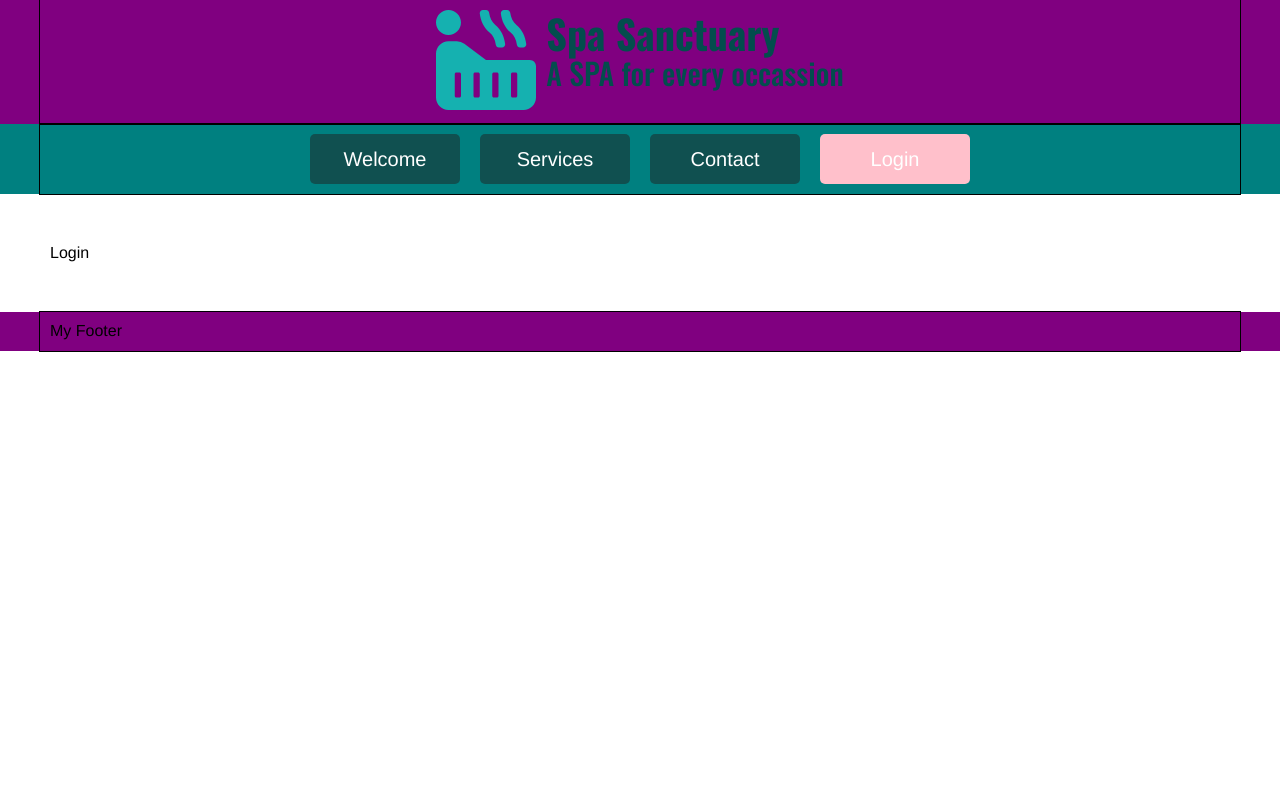
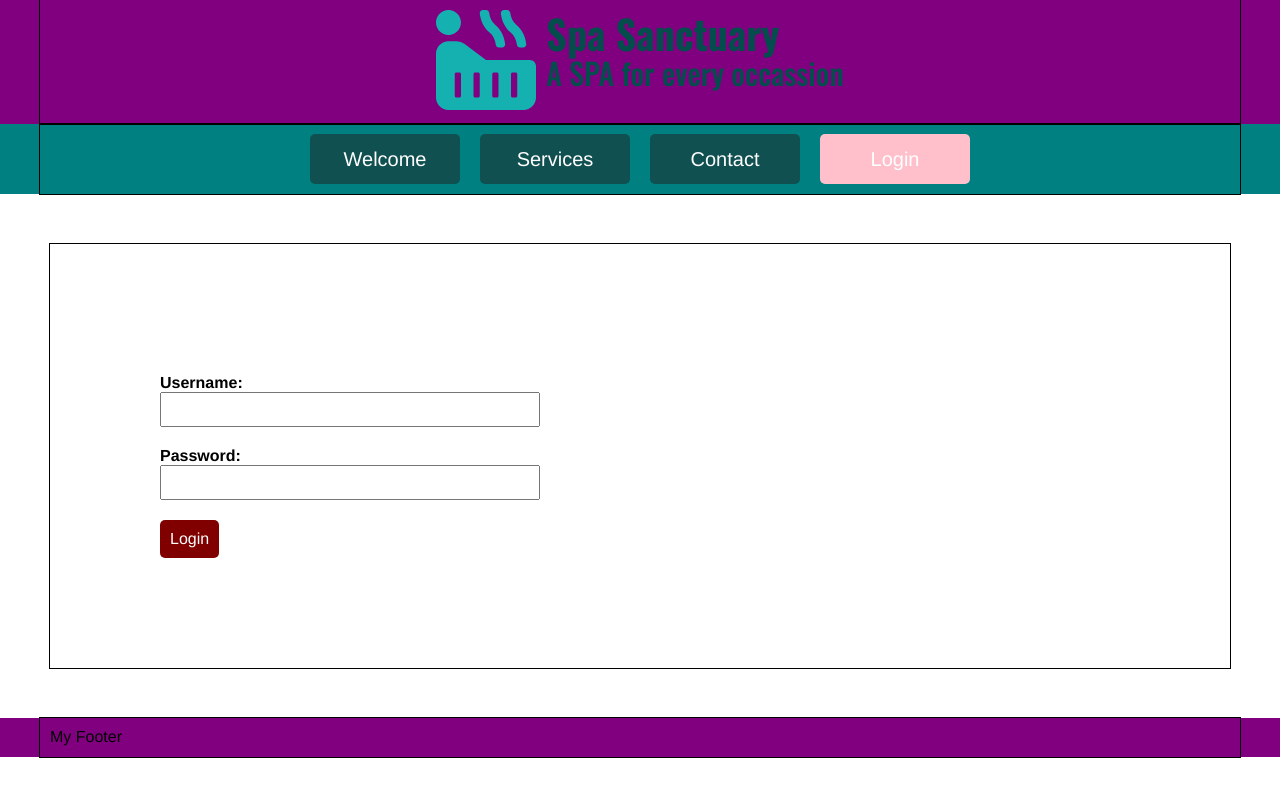
Before and after one commit to wonheeart/UCLAX-2020-Web1_MyWorkbook, a React (Create React App) app in the folder SPA-In-Class/: page /Login in a window 1280 px wide. Shown: the top 796 px of the page. Built offline with nearby package versions, Linux system fonts and the light colour scheme.

Commit message:
updated SPA with login form

```diff
--- a/SPA-In-Class/src/App/Pages/Login.jsx
+++ b/SPA-In-Class/src/App/Pages/Login.jsx
@@ -1,6 +1,9 @@
 import React from 'react';
 import styled from 'styled-components';
 import Helmet from 'react-helmet';
+
+/* Components ---------------------------*/
+import LoginForm from './Login/LoginForm.jsx';
 
 const Login = () => {
 
@@ -9,7 +12,11 @@
               <Helmet>
                 <title>Login :: SPA App</title>
             </Helmet>
-            Login
+            <div className="nested-wrapper">
+                <div className="LoginForm">
+                    <LoginForm />
+                </div>
+            </div>
         </LoginStyled>
     );
 }
@@ -17,5 +24,12 @@
 export default Login;
 
 const LoginStyled = styled.div`
+    .nested-wrapper {
+        display: flex;
 
+        .LoginForm {
+            padding: 100px;
+            width: 50%;
+        }
+    }
 `;
--- /dev/null
+++ b/SPA-In-Class/src/App/Pages/Login/LoginForm.jsx
@@ -0,0 +1,112 @@
+import React, { useState } from 'react';
+import styled from 'styled-components';
+
+/* Scripts ---------------------------*/
+import API from '../../../common/axios.js';
+
+/* Components ---------------------------*/
+import FormGroup from '../../../common/Forms/FormGroup.jsx';
+import Button from '../../../common/Forms/Button.jsx';
+
+const loginFields = {
+    nameField: {
+        id: 'userName',
+        label: 'Username',
+        inputType: 'text',
+        value: '',
+        validate: {
+            required: true,
+            valid: true,
+            message: '',
+        }
+    },
+    passwordField: {
+        id: 'userPassword',
+        label: 'Password',
+        inputType: 'text',
+        value: '',
+        validate: {
+            required: true,
+            valid: true,
+            message: '',
+        }
+    },
+}
+
+const LoginForm = () => {
+
+    const [userName, userNameUpdate] = useState( loginFields.nameField );
+    const [userPassword, userPasswordUpdate] = useState( loginFields.passwordField) ;
+
+    const handleOnChange = (event, formField) => {
+        // console.log(event.target.value, formField);
+
+        const newField = {
+            ...formField,
+            value: event.target.value,
+        }
+
+        if (newField.validate.required === true ) {
+            console.log('Validating: ', newField.label);
+
+            if (newField.value.length < 4) {
+                // Let them know there is an error
+                newField.validate.valid = false;
+                newField.validate.message = `You forgot to fill out the ${newField.label} field.`;
+            } else {
+                // Clear any errors.
+                newField.validate.valid = true;
+                newField.validate.message = ``;
+            }
+        }
+
+        if (formField.id === 'userName') {
+            userNameUpdate(newField);
+        }
+        if (formField.id === 'userPassword') {
+            userPasswordUpdate(newField);
+        }
+    }
+
+    const handleFormSubmit = (event) => {
+        event.preventDefault();
+        console.log('Captured Form Submit, we will take itr from here.');
+
+        if (userName.validate.valid === true && userPassword.validate.valid === true) {
+            console.log('Valid Submitting form.')
+
+            // .. AJAX
+            const postData = {
+                userName: userName,
+                userPassword: userPassword,
+            }
+
+            API.post('/sendEmail', postData).then((result) => {
+                console.log('result', result);
+            });
+        }
+    }
+
+    return (
+        <LoginFormStyled className='ContactForm'>
+            <form onSubmit={ handleFormSubmit }>
+                <FormGroup
+                    formField={ userName }
+                    onChange={ handleOnChange }
+                />
+                <FormGroup
+                    formField={ userPassword }
+                    onChange={ handleOnChange }
+                />
+                <Button type='submit'>Login</Button>
+
+            </form>
+        </LoginFormStyled>
+    );
+}
+
+export default LoginForm;
+
+const LoginFormStyled = styled.div`
+
+`;
```
Also changed, not shown: SPA-In-Class/src/common/Forms/LoginGroup.jsx (added, +46 -0 lines).
